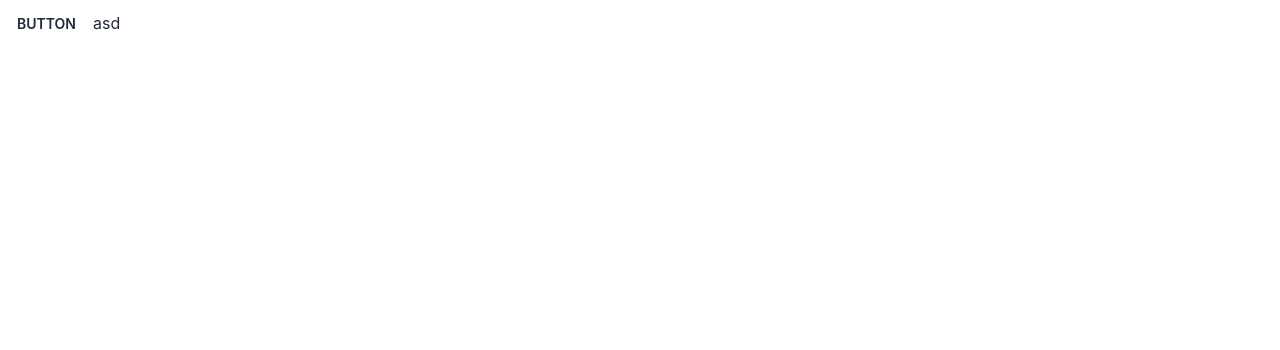
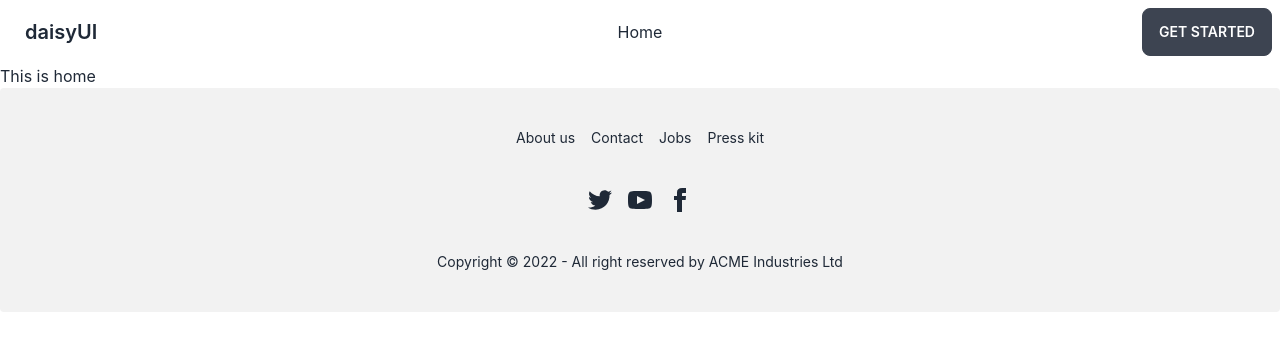
Before and after one commit to sadiq1020/travelax-client-repo, a React (Create React App) app: page / in a window 1280 px wide. Shown: the top 350 px of the page. Built offline with nearby package versions, Linux system fonts and the light colour scheme.

Commit message:
basic setup, header and footer

```diff
--- a/package.json
+++ b/package.json
@@ -9,6 +9,7 @@
     "daisyui": "^2.38.1",
     "react": "^18.2.0",
     "react-dom": "^18.2.0",
+    "react-router-dom": "^6.4.3",
     "react-scripts": "5.0.1",
     "web-vitals": "^2.1.4"
   },
--- a/src/App.js
+++ b/src/App.js
@@ -1,9 +1,11 @@
+import { RouterProvider } from 'react-router-dom';
 import './App.css';
+import router from './Router/Routes/Routes';
 
 function App() {
   return (
     <div>
-      <button className="btn btn-ghost">Button</button>asd
+      <RouterProvider router={router}></RouterProvider>
     </div>
   );
 }
--- /dev/null
+++ b/src/Layout/Main.js
@@ -0,0 +1,16 @@
+import React from 'react';
+import { Outlet } from 'react-router-dom';
+import Footer from '../Pages/Shared/Footer/Footer';
+import Header from '../Pages/Shared/Header/Header';
+
+const Main = () => {
+    return (
+        <div>
+            <Header></Header>
+            <Outlet></Outlet>
+            <Footer></Footer>
+        </div>
+    );
+};
+
+export default Main;
--- /dev/null
+++ b/src/Pages/Home/Home/Home.js
@@ -0,0 +1,11 @@
+import React from 'react';
+
+const Home = () => {
+    return (
+        <div>
+            <h2>This is home</h2>
+        </div>
+    );
+};
+
+export default Home;
--- /dev/null
+++ b/src/Pages/Shared/Footer/Footer.js
@@ -0,0 +1,28 @@
+import React from 'react';
+
+const Footer = () => {
+    return (
+        <div>
+            <footer className="footer footer-center p-10 bg-base-200 text-base-content rounded">
+                <div className="grid grid-flow-col gap-4">
+                    <a href="/" className="link link-hover">About us</a>
+                    <a href="/" className="link link-hover">Contact</a>
+                    <a href="/" className="link link-hover">Jobs</a>
+                    <a href="/" className="link link-hover">Press kit</a>
+                </div>
+                <div>
+                    <div className="grid grid-flow-col gap-4">
+                        <a href="/"><svg xmlns="http://www.w3.org/2000/svg" width="24" height="24" viewBox="0 0 24 24" className="fill-current"><path d="M24 4.557c-.883.392-1.832.656-2.828.775 1.017-.609 1.798-1.574 2.165-2.724-.951.564-2.005.974-3.127 1.195-.897-.957-2.178-1.555-3.594-1.555-3.179 0-5.515 2.966-4.797 6.045-4.091-.205-7.719-2.165-10.148-5.144-1.29 2.213-.669 5.108 1.523 6.574-.806-.026-1.566-.247-2.229-.616-.054 2.281 1.581 4.415 3.949 4.89-.693.188-1.452.232-2.224.084.626 1.956 2.444 3.379 4.6 3.419-2.07 1.623-4.678 2.348-7.29 2.04 2.179 1.397 4.768 2.212 7.548 2.212 9.142 0 14.307-7.721 13.995-14.646.962-.695 1.797-1.562 2.457-2.549z"></path></svg></a>
+                        <a href="/"><svg xmlns="http://www.w3.org/2000/svg" width="24" height="24" viewBox="0 0 24 24" className="fill-current"><path d="M19.615 3.184c-3.604-.246-11.631-.245-15.23 0-3.897.266-4.356 2.62-4.385 8.816.029 6.185.484 8.549 4.385 8.816 3.6.245 11.626.246 15.23 0 3.897-.266 4.356-2.62 4.385-8.816-.029-6.185-.484-8.549-4.385-8.816zm-10.615 12.816v-8l8 3.993-8 4.007z"></path></svg></a>
+                        <a href="/"><svg xmlns="http://www.w3.org/2000/svg" width="24" height="24" viewBox="0 0 24 24" className="fill-current"><path d="M9 8h-3v4h3v12h5v-12h3.642l.358-4h-4v-1.667c0-.955.192-1.333 1.115-1.333h2.885v-5h-3.808c-3.596 0-5.192 1.583-5.192 4.615v3.385z"></path></svg></a>
+                    </div>
+                </div>
+                <div>
+                    <p>Copyright © 2022 - All right reserved by ACME Industries Ltd</p>
+                </div>
+            </footer>
+        </div>
+    );
+};
+
+export default Footer;
--- /dev/null
+++ b/src/Pages/Shared/Header/Header.js
@@ -0,0 +1,39 @@
+import React from 'react';
+import { Link } from 'react-router-dom';
+
+const Header = () => {
+
+    const menuItems =
+        <>
+            <li><Link>Home</Link></li>
+        </>
+
+    return (
+        <div className="navbar bg-base-100">
+            <div className="navbar-start">
+                <div className="dropdown">
+                    <label tabIndex={0} className="btn btn-ghost lg:hidden">
+                        <svg xmlns="http://www.w3.org/2000/svg" className="h-5 w-5" fill="none" viewBox="0 0 24 24" stroke="currentColor"><path strokeLinecap="round" strokeLinejoin="round" strokeWidth="2" d="M4 6h16M4 12h8m-8 6h16" /></svg>
+                    </label>
+                    <ul tabIndex={0} className="menu menu-compact dropdown-content mt-3 p-2 shadow bg-base-100 rounded-box w-52">
+                        {menuItems}
+                    </ul>
+                </div>
+                <Link to="/" className="btn btn-ghost normal-case text-xl">
+                    daisyUI
+                    {/* ekhane logo add hobe image akare [Module 66-2 (10m 15s)] */}
+                </Link>
+            </div>
+            <div className="navbar-center hidden lg:flex">
+                <ul className="menu menu-horizontal p-0">
+                    {menuItems}
+                </ul>
+            </div>
+            <div className="navbar-end">
+                <a className="btn">Get started</a>
+            </div>
+        </div>
+    );
+};
+
+export default Header;
--- /dev/null
+++ b/src/Router/Routes/Routes.js
@@ -0,0 +1,18 @@
+import { createBrowserRouter } from 'react-router-dom'
+import Main from '../../Layout/Main';
+import Home from '../../Pages/Home/Home/Home';
+
+const router = createBrowserRouter([
+    {
+        path: '/',
+        element: <Main></Main>,
+        children: [
+            {
+                path: '/',
+                element: <Home></Home>
+            }
+        ]
+    }
+])
+
+export default router;
```
Also changed, not shown: 1 other file (tests, documents, lock files or other folders).
